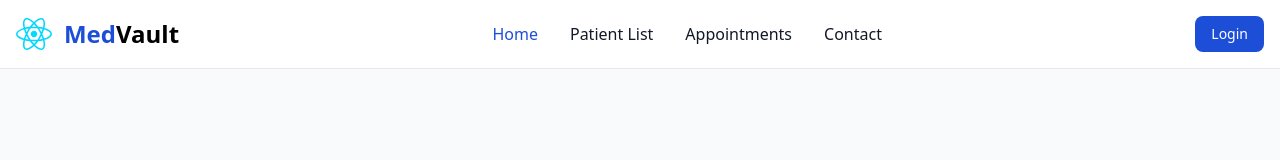
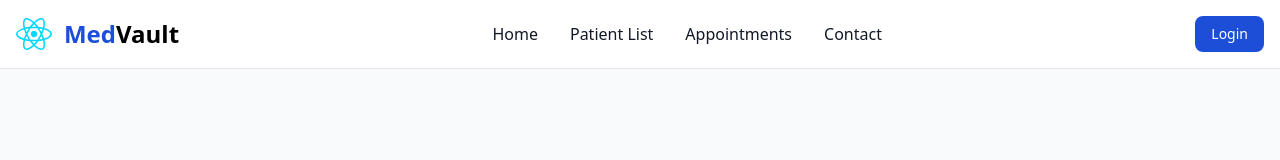
Before and after one commit to PranavKale03/MedVault-Frontend, a React (Vite) app: page /login in a window 1280 px wide. Shown: the top 160 px of the page. Built offline with nearby package versions, Linux system fonts and the light colour scheme.

Commit message:
Added Toast

```diff
--- a/src/components/AppNavbar/AppNavbar.jsx
+++ b/src/components/AppNavbar/AppNavbar.jsx
@@ -1,4 +1,4 @@
-import React, { useContext } from "react";
+import React, { useContext, useState } from "react";
 import { Link } from "react-router-dom";
 import "../../App.css";
 import Logo from "../../assets/react.svg";
@@ -7,31 +7,54 @@ import Profile from "../../assets/profile.svg";
 
 const AppNavbar = () => {
   const { user } = useContext(UserContext);
+  const [menuOpen, setMenuOpen] = useState(false);
+
+  const toggleMenu = () => {
+    setMenuOpen(!menuOpen);
+  };
+
   return (
     <div>
       <nav className="bg-white fixed w-full z-20 top-0 start-0 border-b border-gray-200">
-        <div className="max-w-screen-xl flex flex-wrap items-center justify-between mx-auto p-4">
-          <a
-            href="/"
-            className="flex items-center space-x-3 rtl:space-x-reverse"
-          >
+        <div className="max-w-screen-xl flex items-center justify-between mx-auto p-4">
+          <a href="/" className="flex items-center space-x-3 rtl:space-x-reverse">
             <img src={Logo} className="h-8" alt="Logo" />
             <span className="self-center text-2xl font-semibold whitespace-nowrap">
               <span className="text-blue-700">Med</span>Vault
             </span>
           </a>
+          <div className="flex items-center justify-center flex-grow md:justify-center md:flex md:flex-grow-0 md:w-auto">
+            <ul className="flex justify-center space-x-8 md:justify-center">
+              <li>
+                <a href="/" className="text-gray-900 hover:text-blue-700">
+                  Home
+                </a>
+              </li>
+              <li>
+                <a href="/patient-list" className="text-gray-900 hover:text-blue-700">
+                  Patient List
+                </a>
+              </li>
+              <li>
+                <a href="/appointments" className="text-gray-900 hover:text-blue-700">
+                  Appointments
+                </a>
+              </li>
+              <li>
+                <a href="/contact" className="text-gray-900 hover:text-blue-700">
+                  Contact
+                </a>
+              </li>
+            </ul>
+          </div>
           {user ? (
-            <>
-              <div className="flex items-center justify-between mb-2 border rounded-full">
+            <div className="flex items-center">
+              <div className="ml-4">
                 <Link to={`/${user.id}`}>
-                  <img
-                    className="w-10 h-10 rounded-full p-1"
-                    src={Profile}
-                    alt="Profile"
-                  />
+                  <img className="w-10 h-10 rounded-full" src={Profile} alt="Profile" />
                 </Link>
               </div>
-            </>
+            </div>
           ) : (
             <div className="flex md:order-2 space-x-3 md:space-x-0 rtl:space-x-reverse">
               <button
@@ -41,11 +64,9 @@ const AppNavbar = () => {
                 <Link to="/login">Login</Link>
               </button>
               <button
-                data-collapse-toggle="navbar-sticky"
+                onClick={toggleMenu}
                 type="button"
                 className="inline-flex items-center p-2 w-10 h-10 justify-center text-sm text-gray-500 rounded-lg md:hidden hover:bg-gray-100 focus:outline-none focus:ring-2 focus:ring-gray-200"
-                aria-controls="navbar-sticky"
-                aria-expanded="false"
               >
                 <span className="sr-only">Open main menu</span>
                 <svg
@@ -66,46 +87,6 @@ const AppNavbar = () => {
               </button>
             </div>
           )}
-          <div
-            className="items-center justify-between hidden w-full md:flex md:w-auto md:order-1"
-            id="navbar-sticky"
-          >
-            <ul className="flex flex-col p-4 md:p-0 mt-4 font-medium border border-gray-100 rounded-lg bg-gray-50 md:space-x-8 rtl:space-x-reverse md:flex-row md:mt-0 md:border-0 md:bg-white">
-              <li>
-                <a
-                  href="/"
-                  className="block py-2 px-3 text-white bg-blue-700 rounded md:bg-transparent md:text-blue-700 md:p-0 md:dark:text-blue-500"
-                  aria-current="page"
-                >
-                  Home
-                </a>
-              </li>
-              <li>
-                <a
-                  href="/patient-list"
-                  className="block py-2 px-3 text-gray-900 rounded hover:bg-gray-100 md:hover:bg-transparent md:hover:text-blue-700 md:p-0"
-                >
-                  Patient List
-                </a>
-              </li>
-              <li>
-                <a
-                  href="/appointments"
-                  className="block py-2 px-3 text-gray-900 rounded hover:bg-gray-100 md:hover:bg-transparent md:hover:text-blue-700 md:p-0"
-                >
-                  Appointments
-                </a>
-              </li>
-              <li>
-                <a
-                  href="/contact"
-                  className="block py-2 px-3 text-gray-900 rounded hover:bg-gray-100 md:hover:bg-transparent md:hover:text-blue-700 md:p-0"
-                >
-                  Contact
-                </a>
-              </li>
-            </ul>
-          </div>
         </div>
       </nav>
     </div>
--- a/src/context/UserContext.jsx
+++ b/src/context/UserContext.jsx
@@ -1,18 +1,22 @@
 import React, { createContext, useEffect, useState } from "react";
 import { getLocalStorageValueForKey } from "../utils/localStorage.jsx";
-import { getUser } from "./GlobalContext.jsx"
-import { SnakeToCamel } from "../utils/generalFunctions.jsx"
+import { getUser } from "./GlobalContext.jsx";
+import { SnakeToCamel } from "../utils/generalFunctions.jsx";
 
 const UserContext = createContext(undefined);
 
 export const UserProvider = ({ children }) => {
   const [user, setUser] = useState(null);
+  const [loading, setLoading] = useState(true);
+  const [error, setError] = useState(null);
 
   const updateUser = async () => {
     try {
+      setLoading(true); // Set loading state while fetching user data
       const currentUser = getLocalStorageValueForKey("userId");
       if (currentUser) {
-        getUser(currentUser).then((result) => {
+        getUser(currentUser)
+          .then((result) => {
             const camelCaseObject = SnakeToCamel(result);
             const userData = camelCaseObject;
             if (userData) {
@@ -20,10 +24,19 @@ export const UserProvider = ({ children }) => {
             } else {
               setUser(null);
             }
+            setLoading(false); // Set loading state to false after fetching user data
+          })
+          .catch((error) => {
+            setError(error);
+            setLoading(false); // Set loading state to false if there's an error
           });
+      } else {
+        setLoading(false); // Set loading state to false if no user data found
       }
     } catch (error) {
       console.error(error);
+      setError(error);
+      setLoading(false); // Set loading state to false if there's an error
     }
   };
 
@@ -32,7 +45,7 @@ export const UserProvider = ({ children }) => {
   }, []);
 
   return (
-    <UserContext.Provider value={{ user, setUser, updateUser }}>
+    <UserContext.Provider value={{ user, setUser, updateUser, loading, error }}>
       {children}
     </UserContext.Provider>
   );
--- a/src/main.jsx
+++ b/src/main.jsx
@@ -2,9 +2,12 @@ import React from "react";
 import ReactDOM from "react-dom/client";
 import App from "./App.jsx";
 import "./index.css";
+import { Toaster } from "react-hot-toast";
+
 
 ReactDOM.createRoot(document.getElementById("root")).render(
   <React.StrictMode>
       <App />
+      <Toaster />
   </React.StrictMode>
 );
--- a/src/pages/login/index.jsx
+++ b/src/pages/login/index.jsx
@@ -2,6 +2,7 @@ import React, { useState } from "react";
 import { Link, useNavigate } from "react-router-dom";
 import { login } from "./context";
 import { setLocalStorageValueForKey } from "../../utils/localStorage";
+import {toast} from "react-hot-toast";
 
 const Login = () => {
   const navigate = useNavigate()
@@ -11,18 +12,37 @@ const Login = () => {
   });
   const [error, setError] = useState("");
   const [loginType, setLoginType] = useState("DOCTOR");
+  const [loading, setLoading] = useState(false);
 
   const handleSubmit = async (e) => {
     e.preventDefault();
     if (!formData.email || !formData.password) {
       setError("Please enter both email and password.");
     } else {
-      const doctorLogin = await login(formData);
-      const res = doctorLogin.user;
-      if (res) {
-        setLocalStorageValueForKey("userId", res._id);
-        navigate(`/${res._id}`)
+      setLoading(true); // Set loading state to true while waiting for response
+      try {
+        const doctorLogin = await login(formData);
+        const res = doctorLogin.user;
+        console.log(res);
+        if (res) {
+          setLocalStorageValueForKey("userId", res._id);
+          // Show loading toast
+          const loadingToastId = toast.loading("Logging in...");
+          // Hide loading toast after 1 second and navigate
+          setTimeout(() => {
+            toast.dismiss(loadingToastId);
+            navigate(`/${res._id}`);
+          }, 1000);
+
+          setTimeout(() => {
+            window.location.reload();
+          }, 1000);
+        }
+      } catch (error) {
+        setError("An error occurred. Please try again."); // Set error state
+        toast.error("Login failed. Please try again."); // Show error toast
       }
+      setLoading(false); // Set loading state to false after response received
     }
   };
 
--- a/src/pages/profile/index.jsx
+++ b/src/pages/profile/index.jsx
@@ -5,16 +5,26 @@ import EmailImage from "../../assets/Email.svg";
 import PhoneImage from "../../assets/Phone.svg";
 import { useNavigate } from "react-router-dom";
 import { clearAllLocalStorage } from "../../utils/localStorage";
+import { toast } from "react-hot-toast";
 
 const Profile = () => {
-  const { user } = useContext(UserContext);
+  const { user, loading, error } = useContext(UserContext);
   const navigate = useNavigate();
-  const [loading, setLoading] = useState(true)
+
   const handleLogout = () => {
+    toast.success("Logout successfull");
     clearAllLocalStorage();
     navigate("/");
   };
-  console.log(user);
+
+  if (loading) {
+    return <div>Loading...</div>;
+  }
+
+  if (error) {
+    return <div>Error: {error.message}</div>;
+  }
+  // console.log(user);
 
   return (
     <div className="mt-[150px] w-full h-full flex justify-center items-center">
```
Lines whose indentation alone changed are shown as unchanged.
